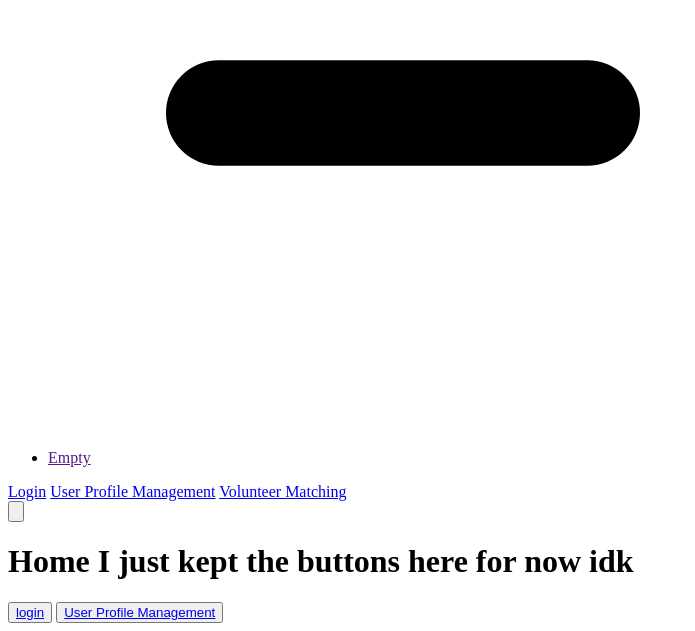
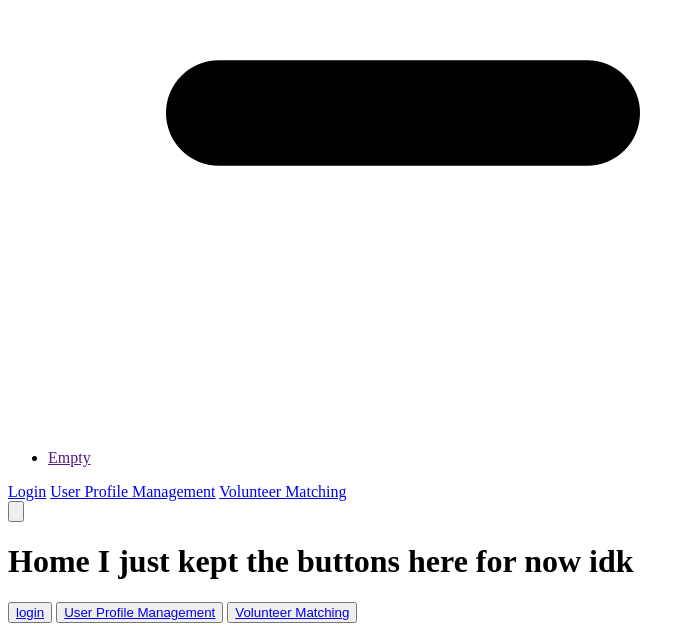
Before and after one commit to ChaseCotton/volunteer-management-webapp, a SvelteKit app: page / in a window 1280 px wide. Shown: the part 843-1474 px from the top of the page, without its empty margins (0-695 px from the left). Built offline with nearby package versions, Linux system fonts and the light colour scheme.

Commit message:
Updated nav bar

```diff
--- a/src/routes/+page.svelte
+++ b/src/routes/+page.svelte
@@ -1,7 +1,13 @@
 <h1>Home I just kept the buttons here for now idk</h1>
+
 <button class="btn">
     <a href="/login">login</a>
 </button>
+
 <button class="btn">
     <a href="/login/userprofile">User Profile Management</a>
 </button>
+
+<button class="btn">
+    <a href="/volunteermatching">Volunteer Matching</a>
+</button>
```
